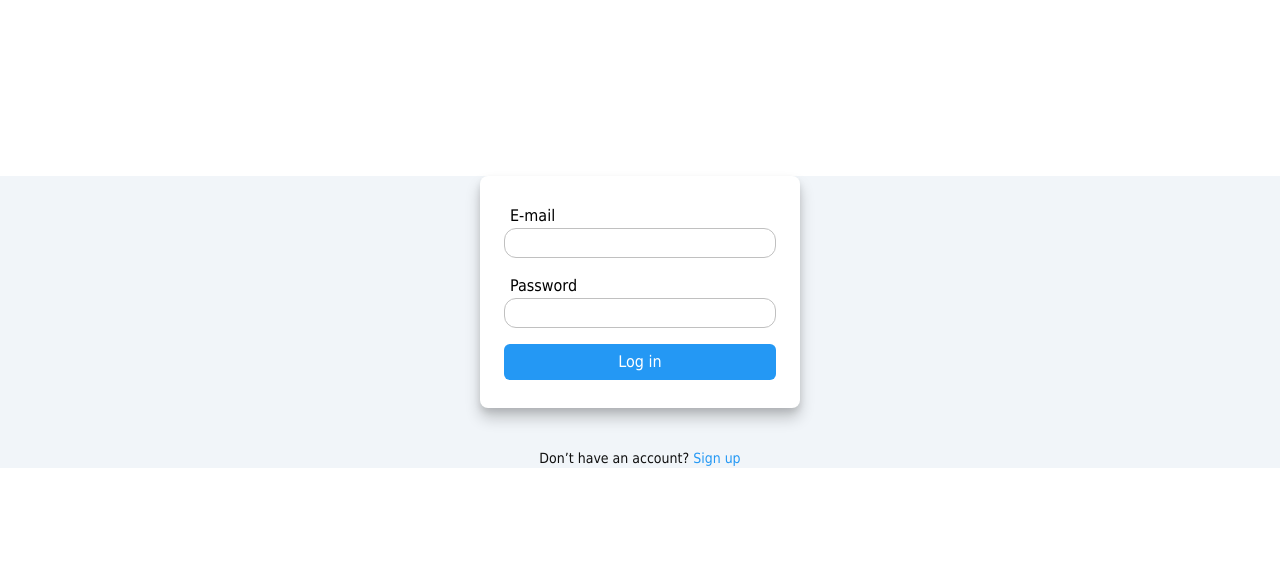
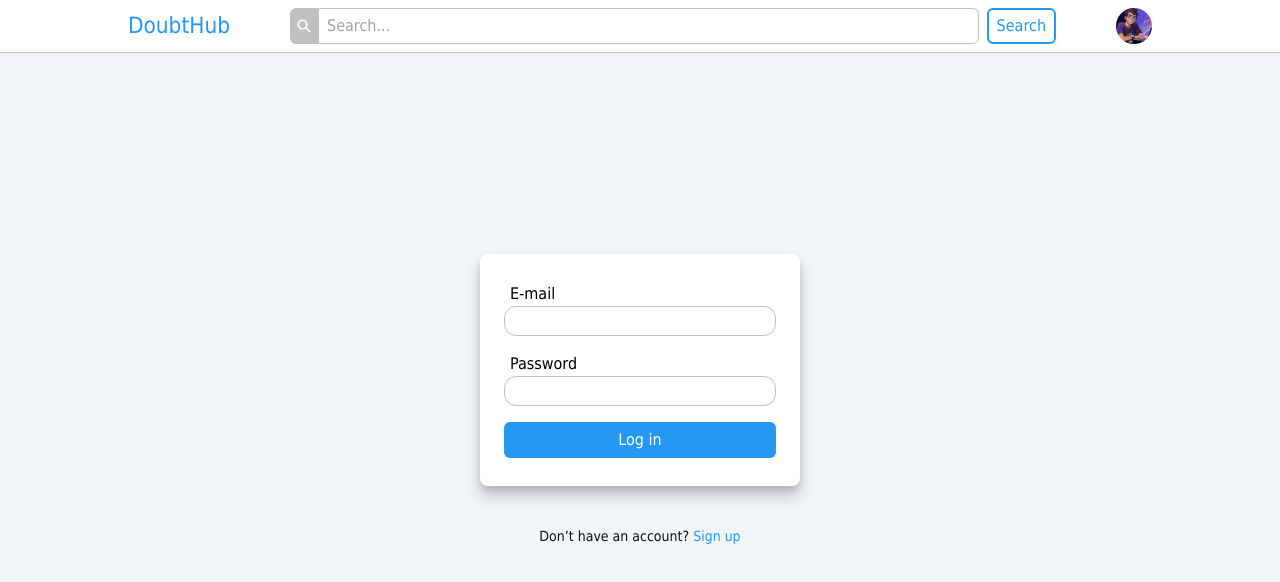
Before and after one commit to Kainom/DoubtHub, a React (Vite) app: page /login in a window 1280 px wide. Shown: the top 582 px of the page. Built offline with nearby package versions, Linux system fonts and the light colour scheme.

Commit message:
Small change in background at login

```diff
--- a/src/pages/Login.jsx
+++ b/src/pages/Login.jsx
@@ -3,13 +3,15 @@ import React, { useState } from "react";
 import InputText from "../components/inputs/inputText/InputText";
 import ButtonForm from "../components/inputs/ButtonForm";
 import { Link } from "react-router-dom";
+import Header from "../components/Header";
 
 export default function Login() {
   const [error, setError] = useState(false);
   return (
     <>
-      <main className="">
-        <div className="rounded-lg bg-brandWhite shadow-custom  border-gray-500 mt-44 mx-auto flex justify-center items-center max-w-80 py-5">
+      <Header />
+      <main className="flex  justify-center items-center flex-col  bg-slate-100 w-full h-screen">
+        <div className="rounded-lg bg-brandWhite shadow-custom  border-gray-500 mx-auto flex justify-center items-center max-w-80 py-5">
           <form className="w-full p-2 px-6" action="#">
             <p className="ml-1.5">E-mail</p>
             <InputText
@@ -28,12 +30,14 @@ export default function Login() {
             <ButtonForm msg={"Log in"} />
           </form>
         </div>
-        <p className="text-sm text-center mt-10  text-bottomDark">
-          Don’t have an account?
-          <Link to={"/register"}>
-            <span className="text-brandPrimary">  Sign up</span>
-          </Link>
-        </p>
+        <div>
+          <p className="text-sm text-center mt-10   text-bottomDark">
+            Don’t have an account?
+            <Link to={"/register"}>
+              <span className="text-brandPrimary"> Sign up</span>
+            </Link>
+          </p>
+        </div>
       </main>
     </>
   );
```
